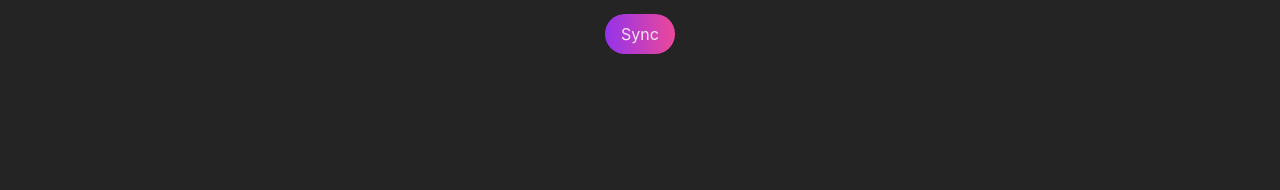
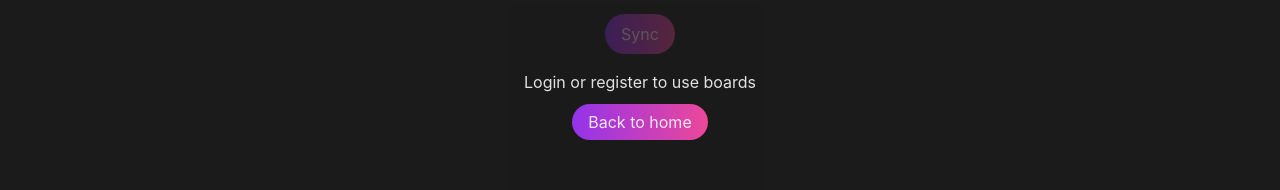
Before and after one commit to AroonSalotra/to-do-drag-n-drop, a React (Vite) app: page /board in a window 1280 px wide. Shown: the part 274-464 px from the top of the page. Built offline with nearby package versions, Linux system fonts and the light colour scheme; no server answers.

Commit message:
add modal to boards page when not logged in

```diff
--- a/src/components/Board.jsx
+++ b/src/components/Board.jsx
@@ -11,6 +11,7 @@ import {
     setDoc
 } from "firebase/firestore/lite"
 import { useNavigate } from "react-router-dom"
+import { Link } from "react-router-dom"
 
 const Board = ({ userId, setUserId }) => {
 
@@ -21,12 +22,10 @@ const Board = ({ userId, setUserId }) => {
 
     useEffect(() => {
 
-
         if (userId !== null) {
             const colRef = doc(db, "notes", userId)
             const getCollection = getDoc(colRef)
                 .then((snap) => {
-                    // console.log(snap.data())
                     setTasks(t => snap.data().todo)
                     setCompleted(c => snap.data().completed)
                     setProgress(p => snap.data().progress)
@@ -35,6 +34,7 @@ const Board = ({ userId, setUserId }) => {
                     console.log(err.message)
                 })
         }
+
     }, [userId])
 
 
@@ -120,6 +120,17 @@ const Board = ({ userId, setUserId }) => {
     return (
         <div className="flex flex-wrap flex-col md:flex-row items-center justify-center gap-8 pt-8">
 
+            <div className="absolute bg-neutral-900/[0.7] top-[4vh] sm:top-[3vh] bottom-0 w-screen z-10">
+
+                <p className="mt-[40vh] mb-4">Login or register to use boards</p>
+
+                <Link to={"/"}
+                    className="bg-gradient-to-r from-purple-600 to-pink-500 py-2 px-4 rounded-full">
+                    Back to home
+                </Link>
+
+            </div>
+
             <DragDropContext onDragEnd={handleDragEnd}>
 
                 <Dropzone
--- a/src/components/Navbar.jsx
+++ b/src/components/Navbar.jsx
@@ -13,7 +13,7 @@ const Navbar = () => {
     ]
 
     return (
-        <nav className="absolute top-0 w-2/6 z-10 sm:contents">
+        <nav className="absolute top-0 w-2/6 z-20 sm:contents">
 
             <button onClick={() => setIsMobileNav(!isMobileNav)}
                 className="absolute left-0 text-3xl block sm:hidden">
```
